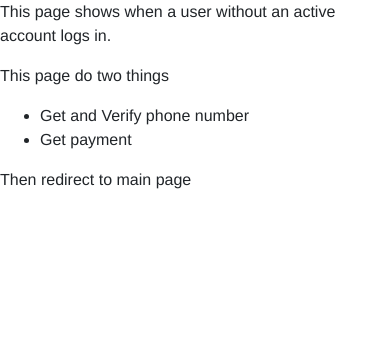
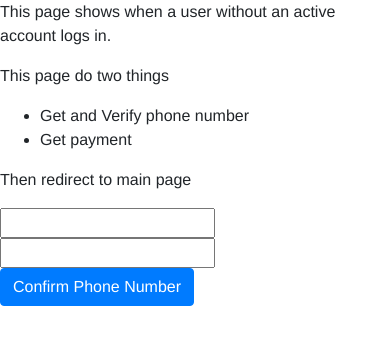
Before and after one commit to philipkiely/SMSJournal, a Django app: page /account/ in a window 390 px wide. Shown: the top 345 px of the page. Run offline with Django 3.2, Linux system fonts and the light colour scheme; the visitor is signed in with stand-in values (Sample User, id 1); parts of the project's set-up code (start-up, migrations or seed data) failed here and were passed over; some libraries are stand-ins or nearby versions.

Commit message:
worked on signup ready to plug in phone number

```diff
--- a/SMSJournal/core/templates/index.html
+++ b/SMSJournal/core/templates/index.html
@@ -33,7 +33,7 @@
                 <h4 class="first-letter-title">What is holding you back from keeping a daily journal?</h4>
                 <p>Keep a journal from anywhere on your phone without the hassle of setting up a dedicated journaling app.</p>
                 <p>With SMSJournal, you send text messages and our system records them to a file in your Google Drive, creating a chronological, editable journal.</p>
-                <p>The premier instant message journaling service, just $1.49 per month.<p>
+                <p>SMSJournal is the premier instant message journaling service, all for just $1.49 per month.<p>
                 </div>
                 {% if not user.is_authenticated %}
                 <div class="card-footer">
@@ -148,7 +148,7 @@
                   <div class="card h-100">
                     <h4 class="card-header">Integrate Everywhere</h4>
                     <div class="card-body">
-                      <p class="card-text">SMSJournal works on anything that can send a text message, from a flip phone to an flagship smartphone. Use Siri, Alexa, and more to journal by voice.</p>
+                      <p class="card-text">SMSJournal works on anything that can send a text message, from a flip phone to a flagship smartphone. Use Siri, Alexa, and more to journal by voice.</p>
                     </div>
                   </div>
                 </div>
--- a/SMSJournal/journals/views.py
+++ b/SMSJournal/journals/views.py
@@ -66,7 +66,7 @@
         if os.path.exists(os.path.join(settings.BASE_DIR, 'token.pickle')):
             with open(os.path.join(settings.BASE_DIR, 'token.pickle'), 'rb') as token:
                 creds = pickle.load(token)
-        # If there are no (valid) credentials available, let the user log in.
+        # If there are no (valid) credentials available, let the user log in. ##RIGHT NOW JUST WRITES TO ONE ACCOUNT
         if not creds or not creds.valid:
             if creds and creds.expired and creds.refresh_token:
                 creds.refresh(Request())
--- a/SMSJournal/users/templates/account_create.html
+++ b/SMSJournal/users/templates/account_create.html
@@ -20,5 +20,13 @@
             <li>Get payment</li>
         </ul>
         <p>Then redirect to main page</p>
+        <form method="post">
+      {% csrf_token %}
+      {{ form.phone_number }}
+      <br>
+      {{ form.phone_number_verify }}
+      <br>
+    <button type="submit" class="btn btn-primary">Confirm Phone Number</button>
+  </form>
     </div>
 </div>
--- a/SMSJournal/users/views.py
+++ b/SMSJournal/users/views.py
@@ -17,19 +17,22 @@ def account_main(request):
         else: #registration is not complete
             if request.method == "POST":
                 form = PhoneNumberForm(request.POST, user=request.user)
-                #Process and verify
+                #Process and verify PLUG IN BOGDANS STUFF HERE
                 return render(request, 'account_main.html')
             else:
                 form = PhoneNumberForm(user=request.user)
-                return render(request, 'account_create.html')
+                return render(request, 'account_create.html', {'form': form})
     except:
         if request.method == "POST":
             form = PhoneNumberForm(request.POST, user=request.user)
             #Process and verify
+            number = form.data["phone_number"]
+            new_subscriber = Subscriber(user=request.user, phone=number, verif_code=123456, active=True)
+            new_subscriber.save()
             return render(request, 'account_main.html')
         else:
             form = PhoneNumberForm(user=request.user)
-            return render(request, 'account_create.html')
+            return render(request, 'account_create.html', {'form': form})
 
 
 
```
Also changed, not shown: 1 other file.
